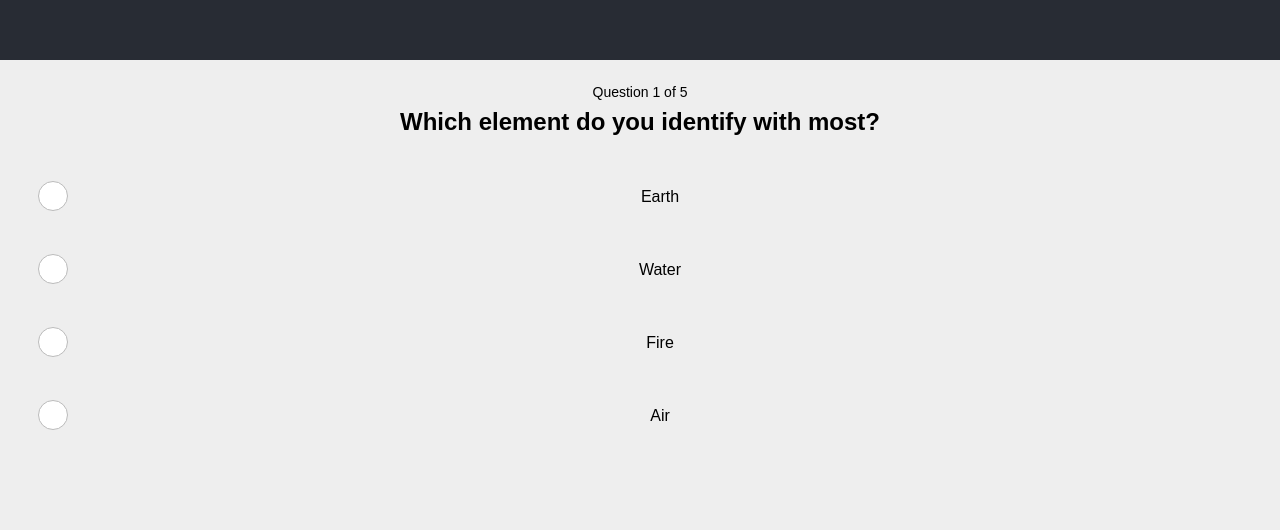
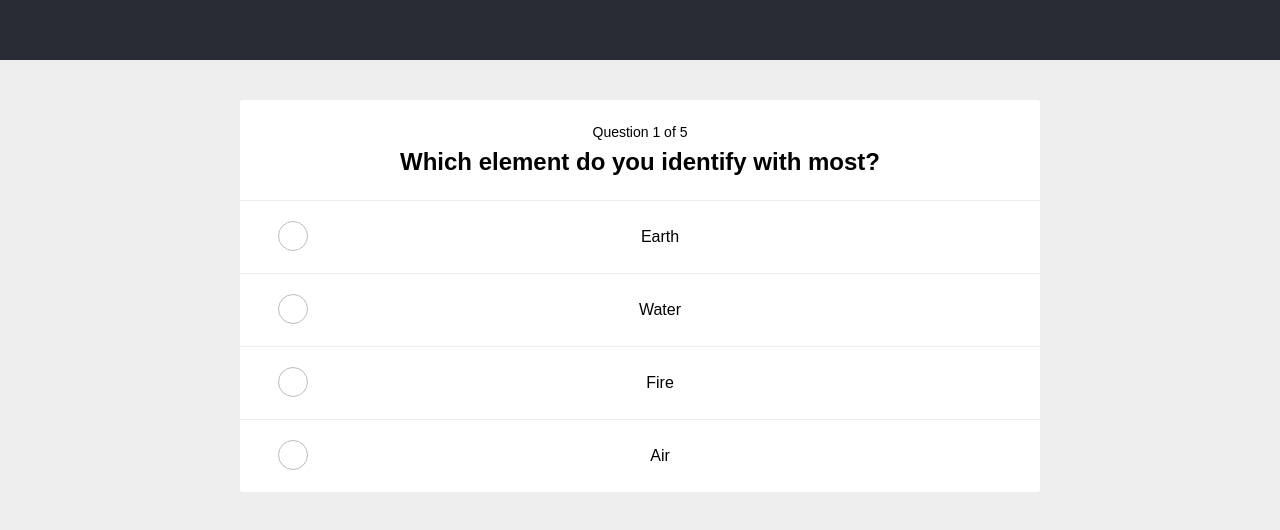
Before and after one commit to fivegoblins/Sorting-Hat-App, a React (Create React App) app in the folder client/: page / in a window 1280 px wide. Shown: the part 740-1270 px from the top of the page. Before the commit the page ends 1192 px from the top, so only its background shows below. Built offline with nearby package versions, Linux system fonts and the light colour scheme.

Commit message:
added fade animation to questions

```diff
--- a/client/src/components/Quiz.js
+++ b/client/src/components/Quiz.js
@@ -1,5 +1,6 @@
 import React from 'react';
 import PropTypes from 'prop-types';
+import {CSSTransitionGroup} from 'react-transition-group';
 
 import Question from './Question';
 import Count from './Count';
@@ -21,7 +22,16 @@ function Quiz(props) {
     }
 
     return (
-        <div className='quiz'>
+        <CSSTransitionGroup
+            className="container"
+            component="div"
+            transitionName="fade"
+            transitionEnterTimeout={800}
+            transitionLeaveTimeout={500}
+            transitionAppear
+            transitionAppearTimeout={500}
+        >
+            <div className='quiz' key={props.questionId}>
                 <Count
                     counter={props.questionId}
                     total={props.questionTotal}
@@ -31,6 +41,7 @@ function Quiz(props) {
                     {props.answerOptions.map(renderAnswerOptions)}
                 </ul>
             </div>
+        </CSSTransitionGroup>
     );
 }
 
--- a/client/src/components/Result.js
+++ b/client/src/components/Result.js
@@ -1,11 +1,22 @@
 import React from 'react';
 import PropTypes from 'prop-types';
+import {CSSTransitionGroup} from 'react-transition-group';
 
 function Result(props) {
     return (
-        <div className='result'>
-            You are a <strong>{props.quizResult}</strong>!
-        </div>
+        <CSSTransitionGroup
+            className="container result"
+            component="div"
+            transitionName="fade"
+            transitionEnterTimeout={800}
+            transitionLeaveTimeout={500}
+            transitionAppear
+            transitionAppearTimeout={500}
+        >
+            <div className='result'>
+                You are a <strong>{props.quizResult}</strong>!
+            </div>
+        </CSSTransitionGroup>
     );
 }
 
```
Lines whose indentation alone changed are shown as unchanged.
